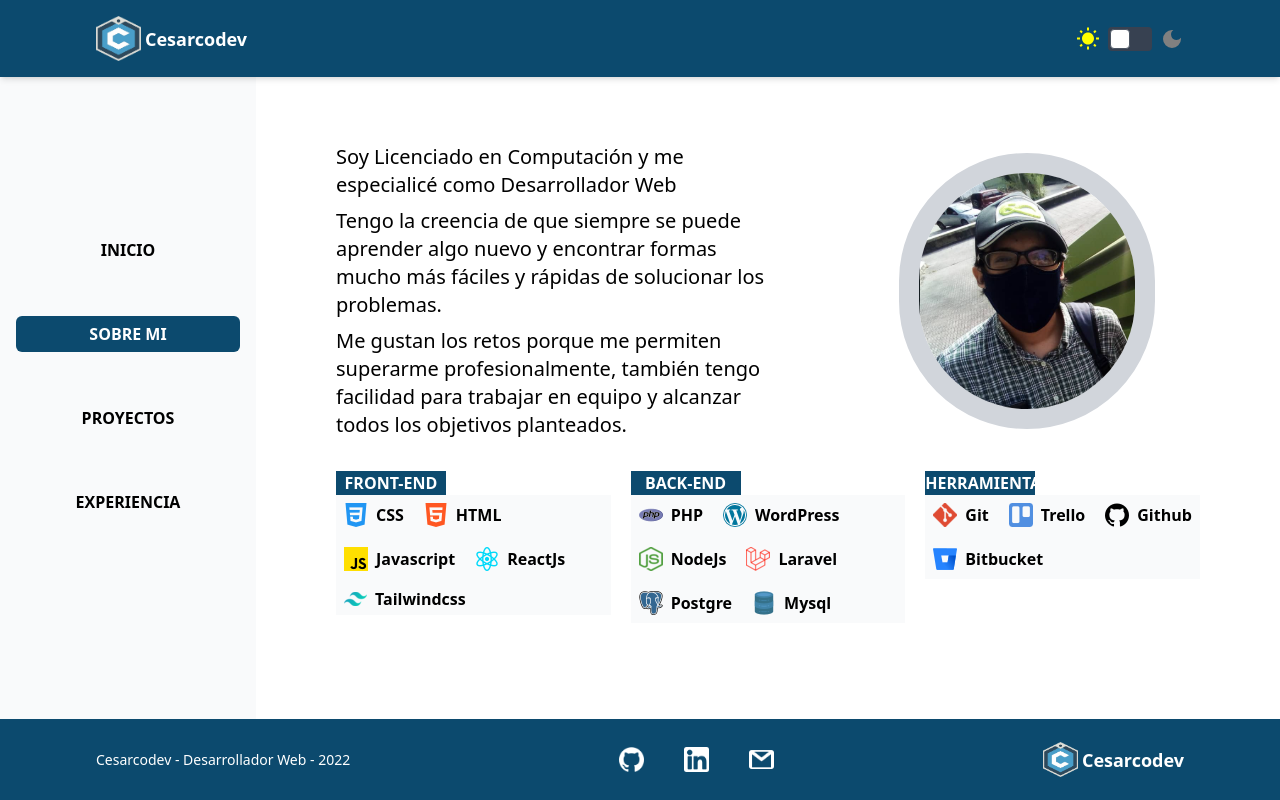
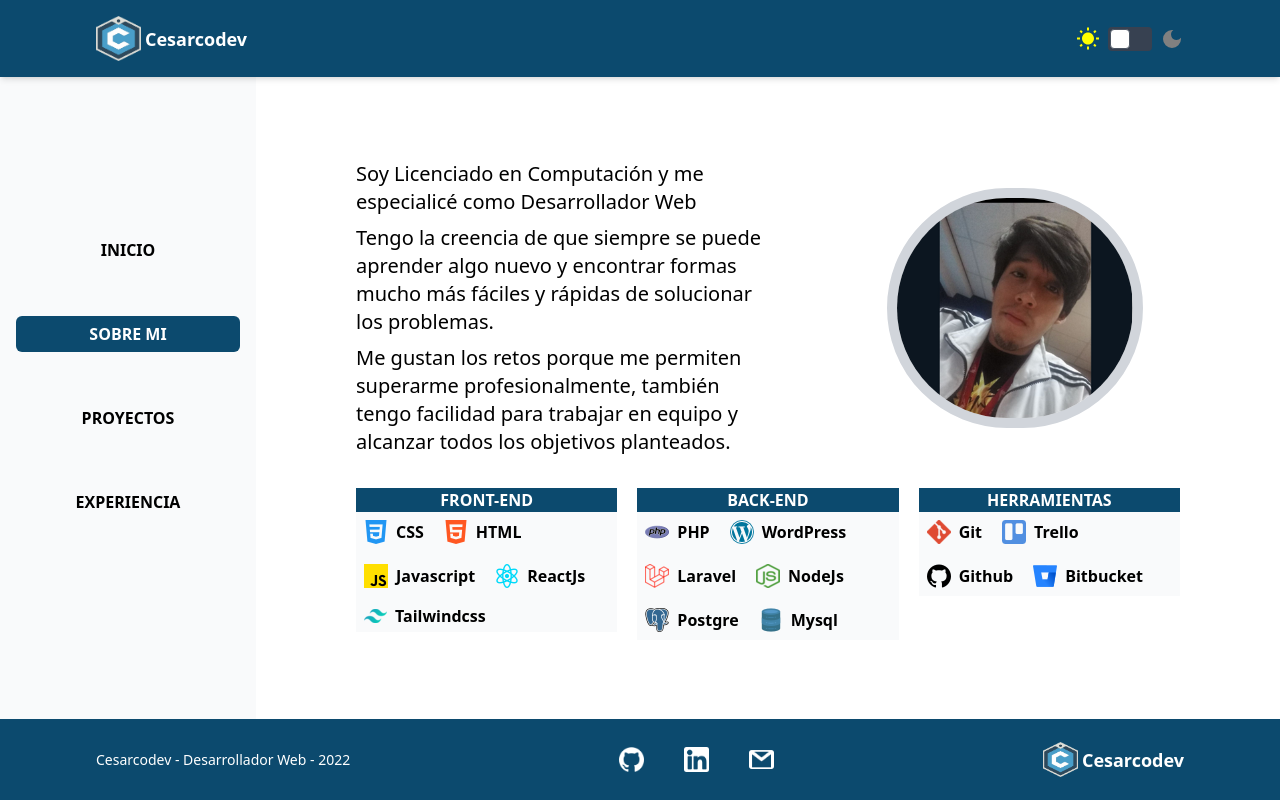
Before and after one commit to cesarcodev/Portfolio-cesarcodev, a React (Vite) app: page / in a window 1280 px wide. Both pictures are taken after a click on the link "SOBRE MI". Built offline with nearby package versions, Linux system fonts and the light colour scheme.

Commit message:
Actualización de foto y mejorar los ItemsTechs

```diff
--- a/data/Tecnologias.jsx
+++ b/data/Tecnologias.jsx
@@ -10,8 +10,8 @@ export const frontend = [
 export const backend = [
   { name: "PHP", img: "php.png" },
   { name: "WordPress", img: "wordpress.png" },
+  { name: "Laravel", img: "laravel.png" },
   { name: "NodeJs", img: "nodejs.png" },
-  { name: "Laravel", img: "laravel.png" },
   { name: "Postgre", img: "postgre.png" },
   { name: "Mysql", img: "mysql.png" },
 ];
--- a/src/components/About.jsx
+++ b/src/components/About.jsx
@@ -2,8 +2,8 @@ import ItemsTechs from "./ItemsTechs";
 
 export default function About() {
   return (
-    <div className="flex flex-col  md:justify-center h-full md:h-screen dark:bg-slate-800 dark:text-white">
-      <div className=" flex flex-col md:flex-row pt-0 md:pt-20 items-center px-0 pb-4 md:pb-0 md:px-20 mb-8">
+    <div className="grid content-center h-full px-0 md:px-5 py-0 md:py-28 dark:bg-slate-800 dark:text-white">
+      <div className=" flex flex-col md:flex-row pt-0 items-center px-0 pb-4 md:pb-0 md:px-20 mb-8">
         <div className="w-full order-2 md:order-1 md:w-3/5 text-xl  md:pr-20">
           <p className="mb-2">
             Soy Licenciado en Computación y me especialicé como Desarrollador
@@ -24,7 +24,7 @@ export default function About() {
         <div className="w-3/5 order-1 md:order-2 md:w-2/5 flex items-center justify-center">
           <img
             src="/portfolio-cesarcodev/foto.png"
-            className="w-64 rounded-full border-[20px] border-gray-300"
+            className="w-64 rounded-full border-[10px] border-gray-300"
           />
         </div>
       </div>
--- a/src/components/ItemsTechs.jsx
+++ b/src/components/ItemsTechs.jsx
@@ -27,7 +27,7 @@ const ItemsTechs = ({ tipo }) => {
 
   return (
     <>
-        <div className="w-2/5 bg-sky-900 text-center text-white font-bold ">
+        <div className=" bg-sky-900 text-center text-white font-bold ">
           {title}
         </div>
         <div className="p-1 flex flex-wrap gap-3 bg-gray-50 dark:bg-gray-700">
```
Also changed, not shown: public/foto.png, public/yo_2.png (added).
